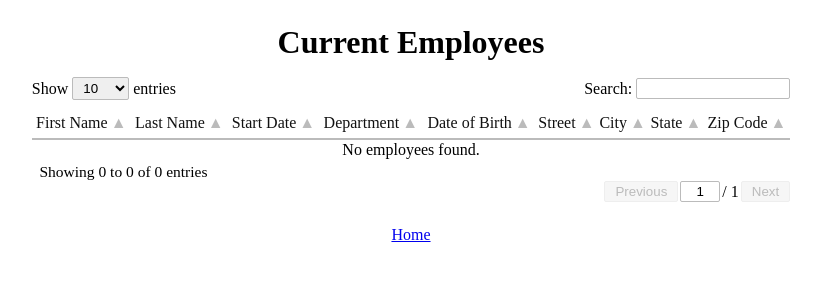
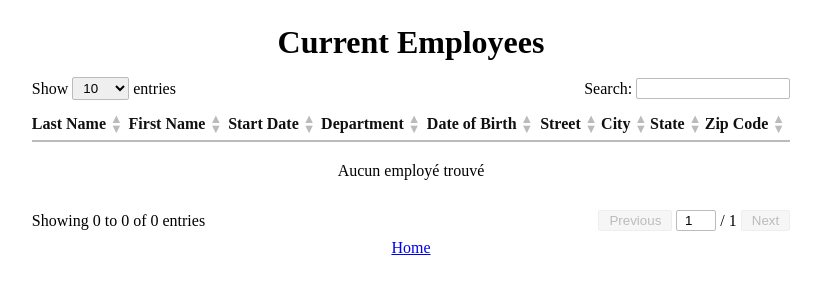
Before and after one commit to oliflox/projet-14-HRnet, a React (Vite) app in the folder React/: page /employees in a window 1280 px wide. Shown: the top 300 px of the page, without its empty margins (229-1050 px from the left). Built offline with nearby package versions, Linux system fonts and the light colour scheme.

Commit message:
Enhance sorting functionality Update Employees page to utilize custom hook for state management

```diff
--- a/React/src/assets/css/App.css
+++ b/React/src/assets/css/App.css
@@ -1,4 +1,8 @@
 /* --- TABLEAU EMPLOYES --- */
+.table-responsive {
+    width: 100%;
+}
+
 .employeeTable {
     width: 100%;
     border-collapse: collapse;
@@ -45,7 +49,13 @@
 }
 
 .employeePagination {
-    justify-content: flex-end;
+    margin-top: 10px;
+    justify-content: space-between;
+}
+
+.paginationControls {
+    display: flex;
+    align-items: center;
     gap: 4px;
 }
 
@@ -101,6 +111,11 @@
     padding: 2px 6px;
     border: 1px solid #bbb;
     border-radius: 2px;
+}
+
+.no-data-message{
+    text-align: center;
+    padding: 20px 0;
 }
 
 /* --- TITRES ET LIENS --- */
@@ -184,6 +199,7 @@
     align-items: center;
     justify-content: center;
     margin: auto;
+    margin-bottom: 3rem;
 }
 
 .modalContainer {
--- a/React/src/components/EmployeeColumns.jsx
+++ b/React/src/components/EmployeeColumns.jsx
@@ -1,8 +1,8 @@
 import React from 'react';
 
 const Columns = [
+  { name: "Last Name", selector: row => row.lastName },
   { name: "First Name", selector: row => row.firstName },
-  { name: "Last Name", selector: row => row.lastName },
   { name: "Start Date", selector: row => row.startDate },
   { name: "Department", selector: row => row.department },
   { name: "Date of Birth", selector: row => row.dateOfBirth },
--- a/React/src/components/EmployeeTable.jsx
+++ b/React/src/components/EmployeeTable.jsx
@@ -2,22 +2,70 @@ import React from 'react';
 import Columns from './EmployeeColumns';
 import EmployeeRow from './EmployeeRow';
 
-function EmployeeTable({ employees }) {
+function EmployeeTable({ employees, onSort, sortColumn, sortDirection }) {
   const headers = Columns.map((column, index) => (
-    <th key={index} className="employeeTableHeader">{column.name}</th>
+    <th
+      key={index}
+      className="employeeTableHeader"
+      onClick={() => onSort(index)}
+      role="columnheader"
+      aria-sort={sortColumn === index ? sortDirection : 'none'}
+      tabIndex={0}
+      style={{ cursor: 'pointer' }}
+    >
+      <div style={{ display: 'flex', alignItems: 'center', gap: '4px' }}>
+        {column.name}
+        <span
+          className="sort-icon"
+          style={{
+            display: 'inline-flex',
+            flexDirection: 'column',
+            alignItems: 'center',
+            fontSize: '0.8em',
+            color: sortColumn === index ? '#028090' : '#bbb',
+            userSelect: 'none',
+          }}
+        >
+          <span style={{
+            color: sortColumn === index && sortDirection === 'asc' ? 'black' : '#bbb',
+            lineHeight: '0.8'
+          }}>▲</span>
+          <span style={{
+            color: sortColumn === index && sortDirection === 'desc' ? 'black' : '#bbb',
+            lineHeight: '0.8'
+          }}>▼</span>
+        </span>
+      </div>
+    </th>
   ));
 
   const rows = employees.map((employee, index) => (
-    <EmployeeRow key={index} employee={employee} />
+    <EmployeeRow key={employee.id || index} employee={employee} />
   ));
 
   return (
-    <table className="employeeTable">
-      <thead className="employeeTableHead">
-        <tr className="employeeTableRow">{headers}</tr>
-      </thead>
-      <tbody className="employeeTableBody">{rows}</tbody>
-    </table>
+    <div className="table-responsive">
+      <table
+        className="employeeTable"
+        role="grid"
+        aria-label="Liste des employés"
+      >
+        <thead className="employeeTableHead">
+          <tr className="employeeTableRow" role="row" style={{ backgroundColor: '#fff' }}>{headers}</tr>
+        </thead>
+        <tbody className="employeeTableBody" role="rowgroup">
+          {rows.length === 0 ? (
+            <tr>
+              <td colSpan={Columns.length} className="no-data-message">
+                Aucun employé trouvé
+              </td>
+            </tr>
+          ) : (
+            rows
+          )}
+        </tbody>
+      </table>
+    </div>
   );
 }
 
--- /dev/null
+++ b/React/src/hooks/useEmployeeTable.js
@@ -0,0 +1,83 @@
+import { useState, useMemo, useCallback } from 'react';
+import Columns from '../components/EmployeeColumns';
+
+export function useEmployeeTable(initialEmployees = []) {
+  const [search, setSearch] = useState("");
+  const [rowsPerPage, setRowsPerPage] = useState(10);
+  const [currentPage, setCurrentPage] = useState(1);
+  const [sortColumn, setSortColumn] = useState(null);
+  const [sortDirection, setSortDirection] = useState('asc');
+
+  // Filtrage des employés
+  const filteredEmployees = useMemo(() => {
+    if (!search) return initialEmployees;
+    return initialEmployees.filter(emp =>
+      Columns.some(col => {
+        const val = col.selector(emp);
+        return val && val.toString().toLowerCase().includes(search.toLowerCase());
+      })
+    );
+  }, [search, initialEmployees]);
+
+  // Tri des employés
+  const sortedEmployees = useMemo(() => {
+    if (sortColumn == null) return filteredEmployees;
+    const col = Columns[sortColumn];
+    return [...filteredEmployees].sort((a, b) => {
+      const va = col.selector(a) || '';
+      const vb = col.selector(b) || '';
+      if (va < vb) return sortDirection === 'asc' ? -1 : 1;
+      if (va > vb) return sortDirection === 'asc' ? 1 : -1;
+      return 0;
+    });
+  }, [filteredEmployees, sortColumn, sortDirection]);
+
+  // Pagination
+  const totalRows = sortedEmployees.length;
+  const totalPages = Math.ceil(totalRows / rowsPerPage) || 1;
+  const paginatedEmployees = sortedEmployees.slice(
+    (currentPage - 1) * rowsPerPage,
+    currentPage * rowsPerPage
+  );
+
+  // Gestionnaires d'événements
+  const handleSort = useCallback((columnIndex) => {
+    if (sortColumn === columnIndex) {
+      setSortDirection(prev => prev === 'asc' ? 'desc' : 'asc');
+    } else {
+      setSortColumn(columnIndex);
+      setSortDirection('asc');
+    }
+  }, [sortColumn]);
+
+  const handleSearch = useCallback((value) => {
+    setSearch(value);
+    setCurrentPage(1);
+  }, []);
+
+  const handleRowsPerPageChange = useCallback((value) => {
+    setRowsPerPage(Number(value));
+    setCurrentPage(1);
+  }, []);
+
+  const handlePageChange = useCallback((page) => {
+    if (page >= 1 && page <= totalPages) {
+      setCurrentPage(page);
+    }
+  }, [totalPages]);
+
+  return {
+    employees: paginatedEmployees,
+    totalRows,
+    totalPages,
+    currentPage,
+    rowsPerPage,
+    search,
+    sortColumn,
+    sortDirection,
+    handleSort,
+    handleSearch,
+    handleRowsPerPageChange,
+    handlePageChange,
+  };
+}
--- a/React/src/pages/Employees.jsx
+++ b/React/src/pages/Employees.jsx
@@ -1,136 +1,101 @@
-import React, { useState, useMemo } from 'react';
-import Columns from '../components/EmployeeColumns';
+import React, { useMemo } from 'react';
+import { useEmployeeTable } from '../hooks/useEmployeeTable';
+import EmployeeTable from '../components/EmployeeTable';
 
 function Employees() {
-  const [search, setSearch] = useState("");
-  const [rowsPerPage, setRowsPerPage] = useState(10);
-  const [currentPage, setCurrentPage] = useState(1);
-  const [sortCol, setSortCol] = useState(null);
-  const [sortDir, setSortDir] = useState('asc');
-
   const employees = useMemo(() => {
     const storedEmployees = JSON.parse(localStorage.getItem("employees"));
     return storedEmployees || [];
   }, []);
 
-  // Filtrage
-  const filtered = useMemo(() => {
-    if (!search) return employees;
-    return employees.filter(emp =>
-      Columns.some(col => {
-        const val = col.selector(emp);
-        return val && val.toString().toLowerCase().includes(search.toLowerCase());
-      })
-    );
-  }, [search, employees]);
-
-  // Tri
-  const sorted = useMemo(() => {
-    if (!sortCol) return filtered;
-    const col = Columns[sortCol];
-    return [...filtered].sort((a, b) => {
-      const va = col.selector(a) || '';
-      const vb = col.selector(b) || '';
-      if (va < vb) return sortDir === 'asc' ? -1 : 1;
-      if (va > vb) return sortDir === 'asc' ? 1 : -1;
-      return 0;
-    });
-  }, [filtered, sortCol, sortDir]);
-
-  // Pagination
-  const totalRows = sorted.length;
-  const totalPages = Math.ceil(totalRows / rowsPerPage) || 1;
-  const paginated = sorted.slice((currentPage - 1) * rowsPerPage, currentPage * rowsPerPage);
-
-  // Changement de tri
-  const handleSort = idx => {
-    if (sortCol === idx) {
-      setSortDir(sortDir === 'asc' ? 'desc' : 'asc');
-    } else {
-      setSortCol(idx);
-      setSortDir('asc');
-    }
-  };
-
-  // Changement de page
-  const goToPage = p => {
-    if (p < 1 || p > totalPages) return;
-    setCurrentPage(p);
-  };
-
-  // Changement du nombre de lignes
-  const handleRowsPerPage = e => {
-    setRowsPerPage(Number(e.target.value));
-    setCurrentPage(1);
-  };
+  const {
+    employees: paginatedEmployees,
+    totalRows,
+    totalPages,
+    currentPage,
+    rowsPerPage,
+    search,
+    sortColumn,
+    sortDirection,
+    handleSort,
+    handleSearch,
+    handleRowsPerPageChange,
+    handlePageChange,
+  } = useEmployeeTable(employees);
 
   return (
     <div id="employee-div" className="container">
       <div className="mainTitle">Current Employees</div>
       <div className="employeeTableControls">
-        <span className="employeeTableShow">Show
-          <select value={rowsPerPage} onChange={handleRowsPerPage} className="employeeSelect">
-            {[10, 25, 50, 100].map(n => <option key={n} value={n}>{n}</option>)}
+        <span className="employeeTableShow">
+          Show
+          <select
+            value={rowsPerPage}
+            onChange={(e) => handleRowsPerPageChange(e.target.value)}
+            className="employeeSelect"
+            aria-label="Nombre d'entrées par page"
+          >
+            {[10, 25, 50, 100].map(n => (
+              <option key={n} value={n}>{n}</option>
+            ))}
           </select>
           entries
         </span>
-        <span className="employeeTableSearch">Search: <input className="employeeInput" value={search} onChange={e => {setSearch(e.target.value); setCurrentPage(1);}} /></span>
-      </div>
-      <table className="employeeTable">
-        <thead>
-          <tr className="employeeTableRow">
-            {Columns.map((col, idx) => {
-              const isActive = sortCol === idx;
-              const icon = isActive ? (sortDir === 'asc' ? '▲' : '▼') : '▲';
-              return (
-                <th
-                  key={col.name}
-                  className="employeeTableHeader"
-                  style={{cursor:'pointer', fontWeight:isActive?'bold':'normal'}}
-                  onClick={() => handleSort(idx)}
-                >
-                  {col.name}
-                  <span
-                    style={{
-                      marginLeft: 3,
-                      color: isActive ? '#028090' : '#bbb',
-                      fontWeight: isActive ? 'bold' : 'normal',
-                      userSelect: 'none',
-                    }}
-                  >
-                    {icon}
-                  </span>
-                </th>
-              );
-            })}
-          </tr>
-        </thead>
-        <tbody>
-          {paginated.length === 0 ? (
-            <tr><td colSpan={Columns.length} style={{textAlign:'center'}}>No employees found.</td></tr>
-          ) : paginated.map((emp, i) => (
-            <tr key={i} className="employeeTableRow" style={{background:i%2?"#f6f6f6":"#fff"}}>
-              {Columns.map((col, j) => (
-                <td key={j} className="employeeTableCell">{col.selector(emp)}</td>
-              ))}
-            </tr>
-          ))}
-        </tbody>
-      </table>
-      <div style={{width:'98%', maxWidth:'98vw', margin:'0 auto', display:'flex', alignItems:'center', fontSize:'0.97rem', marginTop:'0.2rem'}}>
-        <span style={{marginRight:8}}>
-          Showing {totalRows === 0 ? 0 : (rowsPerPage * (currentPage-1) + 1)} to {Math.min(rowsPerPage * currentPage, totalRows)} of {totalRows} entries
+        <span className="employeeTableSearch">
+          Search:
+          <input
+            className="employeeInput"
+            value={search}
+            onChange={(e) => handleSearch(e.target.value)}
+            aria-label="Rechercher des employés"
+          />
         </span>
       </div>
+
+      <EmployeeTable
+        employees={paginatedEmployees}
+        onSort={handleSort}
+        sortColumn={sortColumn}
+        sortDirection={sortDirection}
+      />
+
+
+
       <div className="employeePagination">
-        <div style={{display:'flex', alignItems:'center', gap:2}}>
-          <button className="employeePaginationBtn" onClick={()=>goToPage(currentPage-1)} disabled={currentPage===1}>Previous</button>
-          <input type="text" value={currentPage} onChange={e=>goToPage(Number(e.target.value)||1)} className="employeePaginationInput" />
+      <div className="employeeTableInfo">
+        Showing {totalRows === 0 ? 0 : (rowsPerPage * (currentPage-1) + 1)} to {Math.min(rowsPerPage * currentPage, totalRows)} of {totalRows} entries
+      </div>
+        <div className="paginationControls">
+          <button
+            className="employeePaginationBtn"
+            onClick={() => handlePageChange(currentPage - 1)}
+            disabled={currentPage === 1}
+            aria-label="Page précédente"
+          >
+            Previous
+          </button>
+          <input
+            type="number"
+            value={currentPage}
+            onChange={(e) => handlePageChange(Number(e.target.value) || 1)}
+            className="employeePaginationInput"
+            aria-label="Numéro de page"
+            min={1}
+            max={totalPages}
+          />
           <span>/ {totalPages}</span>
-          <button className="employeePaginationBtn" onClick={()=>goToPage(currentPage+1)} disabled={currentPage===totalPages}>Next</button>
+          <button
+            className="employeePaginationBtn"
+            onClick={() => handlePageChange(currentPage + 1)}
+            disabled={currentPage === totalPages}
+            aria-label="Page suivante"
+          >
+            Next
+          </button>
         </div>
       </div>
-      <a href="/" className="employeeLink" style={{marginTop:16}}>Home</a>
+
+      <a href="/" className="employeeLink">Home</a>
     </div>
   );
 }
```
